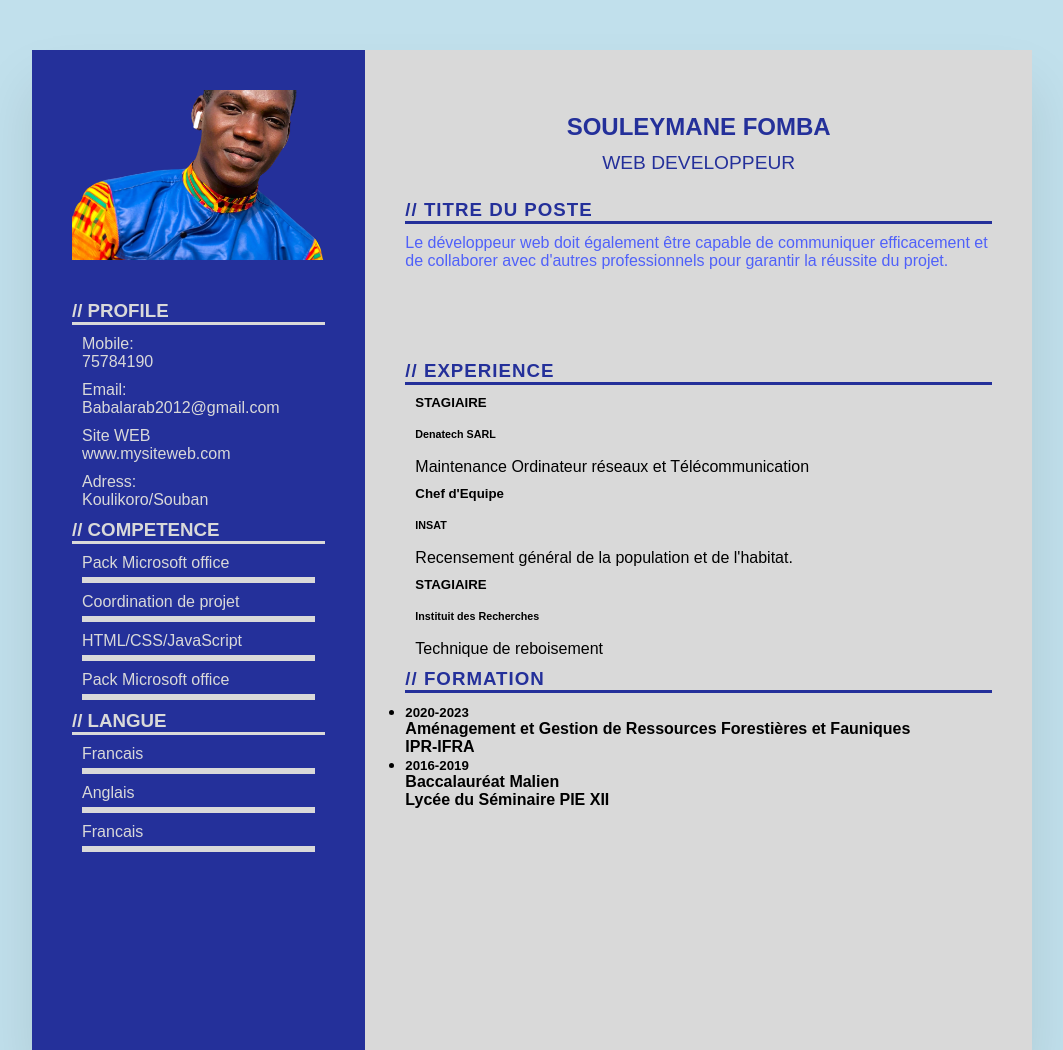
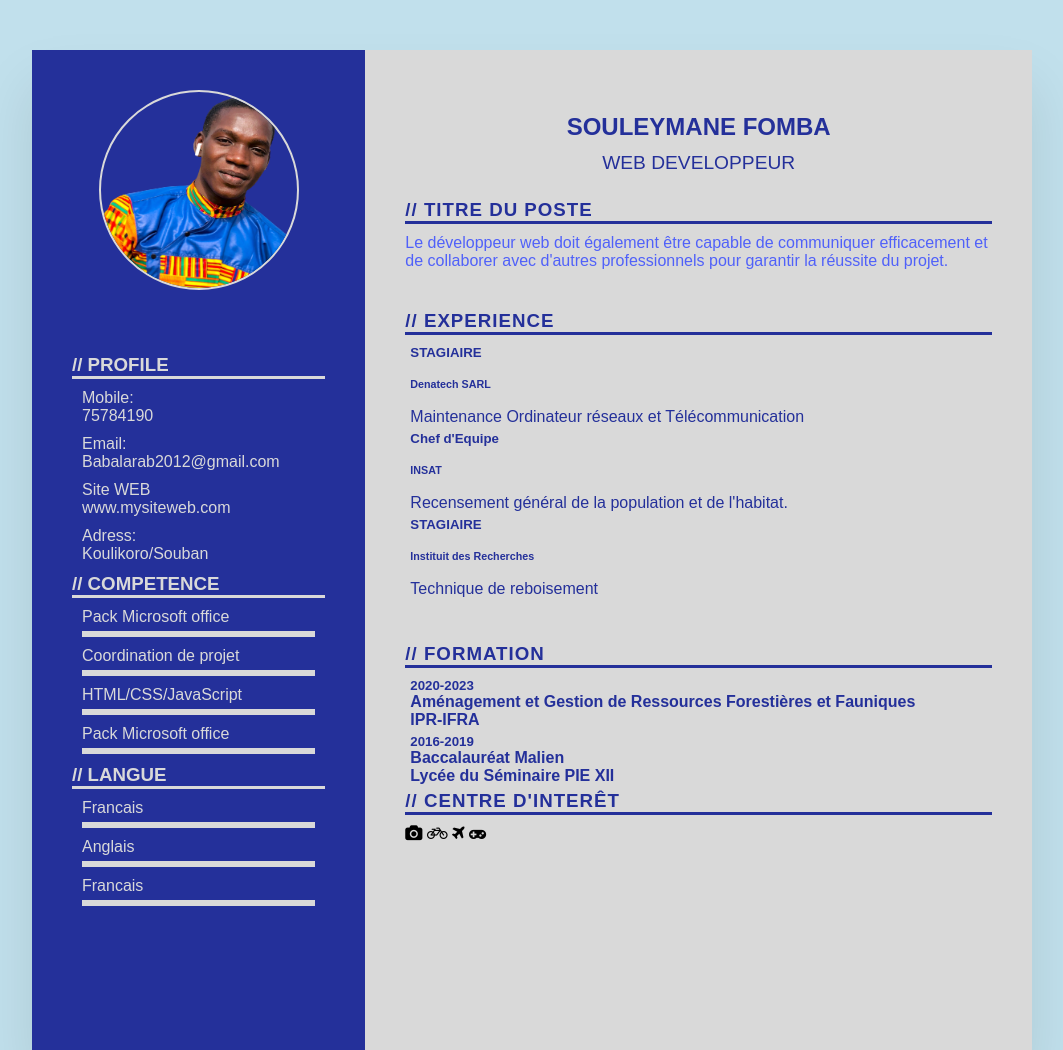
Before and after one commit to Overhaul2/ProjetCV, a plain HTML site: page index.html in a window 1280 px wide. Shown: the top 1050 px of the page, without its empty margins (108-1171 px from the left). Drawn offline with Linux system fonts and the light colour scheme.

Commit message:
first commit

```diff
--- a/index.html
+++ b/index.html
@@ -5,6 +5,7 @@
     <meta charset="UTF-8">
     <meta http-equiv="X-UA-Compatible" content="IE=edge">
     <meta name="viewport" content="width=device-width, initial-scale=1.0">
+    <link rel="stylesheet" href="https://cdnjs.cloudflare.com/ajax/libs/font-awesome/4.7.0/css/font-awesome.css" integrity="sha512-5A8nwdMOWrSz20fDsjczgUidUBR8liPYU+WymTZP1lmY9G6Oc7HlZv156XqnsgNUzTyMefFTcsFH/tnJE/+xBg==" crossorigin="anonymous" referrerpolicy="no-referrer" />
     <title>Mon CV</title>
     <link rel="stylesheet" href="style.css">
 </head>
@@ -15,8 +16,8 @@
         <!-- partie Gauche -->
         <section class="left_side">
             <div class="profileText">
-                <div class="imgBx">
-                    <img src="imag.png" alt="Photo de Profile">
+                <div>
+                    <img src="image/imag.png" alt="Photo de Profile">
                 </div>
             </div>
             <!-- Contact -->
@@ -46,7 +47,7 @@
                                 <li>
                                     <span class="text">Pack Microsoft office</span>
                                     <span class="percent" ></span>
-                                    <nav style="width: 90%;"></nav>
+                                    <div class="p-bar"></div>
                                 </li>
                                 <li>
                                     <span class="text">Coordination de projet</span>
@@ -70,7 +71,7 @@
                 <ul>
                     <li>
                         <span class="text">Francais</span>
-                        <div class="pbar" style="width: 50%;"></div>
+                        <div ></div>
                         <span class="percent"></span>
                     </li>
                     <li>
@@ -127,22 +128,29 @@
             </section>
             <!-- Fin Experiences -->
 <!-- FORMATION -->
-<div class="about">
+<div class="formationinfo formation">
     <h3 class="title2">// FORMATION</h3>
     <ul>
         <li>
-            <h5>2020-2023</h5>
+            <div class="cv"> <h5>2020-2023</h5></div>
             <h4>Aménagement et Gestion de Ressources Forestières et Fauniques</h4>
             <H4>IPR-IFRA</H4>
         </li>
         <li>
-            <h5>2016-2019</h5>
+          <div class="cv"> <h5>2016-2019</h5></div>
             <h4>Baccalauréat Malien</h4>
             <h4>Lycée du Séminaire PIE XII</h4>
         </li>
     </ul>
 </div>
 <!-- FIN DES FORMATION -->
+<div class="about">
+    <h3 class="title2">// CENTRE D'INTERÊT</h3>
+    <i class="fa fa-camera" aria-hidden="true" widht:40px></i>
+    <i class="fa fa-bicycle" aria-hidden="true"></i>
+    <i class="fa fa-plane" aria-hidden="true"></i>
+    <i class="fa fa-gamepad" aria-hidden="true"></i>
+</div>
         </section>
         <!-- Fin de la partie Droite -->
     </section>
--- a/style.css
+++ b/style.css
@@ -53,21 +53,11 @@ body {
 
 }
 
-.profileText .imgBx {
-    width: 150px;
-    height: 150px;
+.profileText img {
+    width: 200px;
+    height: 200px;
     border-radius: 50%;
-}
-
-/*  */
-.profileText .imgBx img {
-    position: absolute;
-    top: 0;
-    left: 0;
-    width: 100%;
-    height: 100%;
-    object-fit: cover;
-
+    border:2px solid var(--grey);
 }
 
 /*  */
@@ -154,15 +144,8 @@ body {
     background: var(--grey);
     padding: 40px;
 }
-/* EXPERIENCE */
-.about
-{
-    margin-bottom: 50px;
-}
-.about:last-child
-{
-    margin-bottom: 0;
-}
+/* TITRE DU POSTE */
+
 .title2
 {
     color: var(--bleu);
@@ -175,7 +158,9 @@ body {
 p{
     color: #5061F9;
 }
-.experienceInfo
+/* FIN TITRE DU POSTE  */
+/* EXPERIENCE  */
+.experienceInfo.experience
 {
     padding-top: 40px;
 }
@@ -185,10 +170,30 @@ p{
 .experienceInfo ul li{
     position: relative;
     list-style: none;
-    margin: 10px;
+    margin: 5px;
+    color: var(--bleu);
     cursor: pointer;
 }
 
 /* FIN EXPERIENCE */
+/* FORMATION  */
+.formationinfo.formation{
+    padding-top: 40px;
+}
+.formationinfo.formation ul {
+    position: relative;
+}
+.formationinfo.formation ul li{
+    position: relative;
+    list-style: none;
+    color: var(--bleu);
+    cursor: pointer;
+    margin: 5px;
+}
+.formationinfo.formation ul li .cv{
+    display: flex;
+    flex-direction: row;
+}
+/* FIN FORMATION  */
 
 /* Fin coté droite du cv */
```
Also changed, not shown: image/bike.jpg (added), image/came.jpg (added), image/imag.png (renamed from imag.png), image/plan.png (added).
